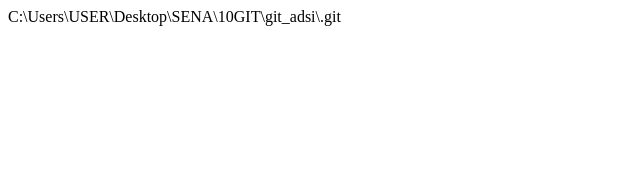
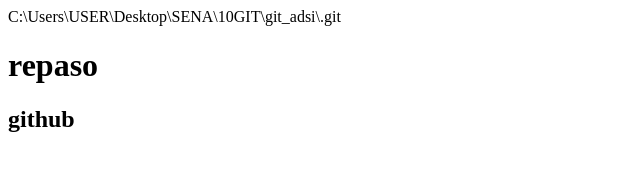
Before and after one commit to memito2912/10git, a plain HTML site: page index.html in a window 1280 px wide. Shown: the whole page, without its empty margins (0-640 px from the left). Drawn offline with Linux system fonts and the light colour scheme.

Commit message:
Update index.html

```diff
--- a/index.html
+++ b/index.html
@@ -1 +1,13 @@
 C:\Users\USER\Desktop\SENA\10GIT\git_adsi\.git
+<!doctype html>
+<html>
+  <head>
+    <title>repaso</title>
+    <meta charset="utf-8">
+
+  </head>
+  <body>
+    <h1>repaso </h1>
+    <h2>github <h2>
+  </body>
+</html>
```
